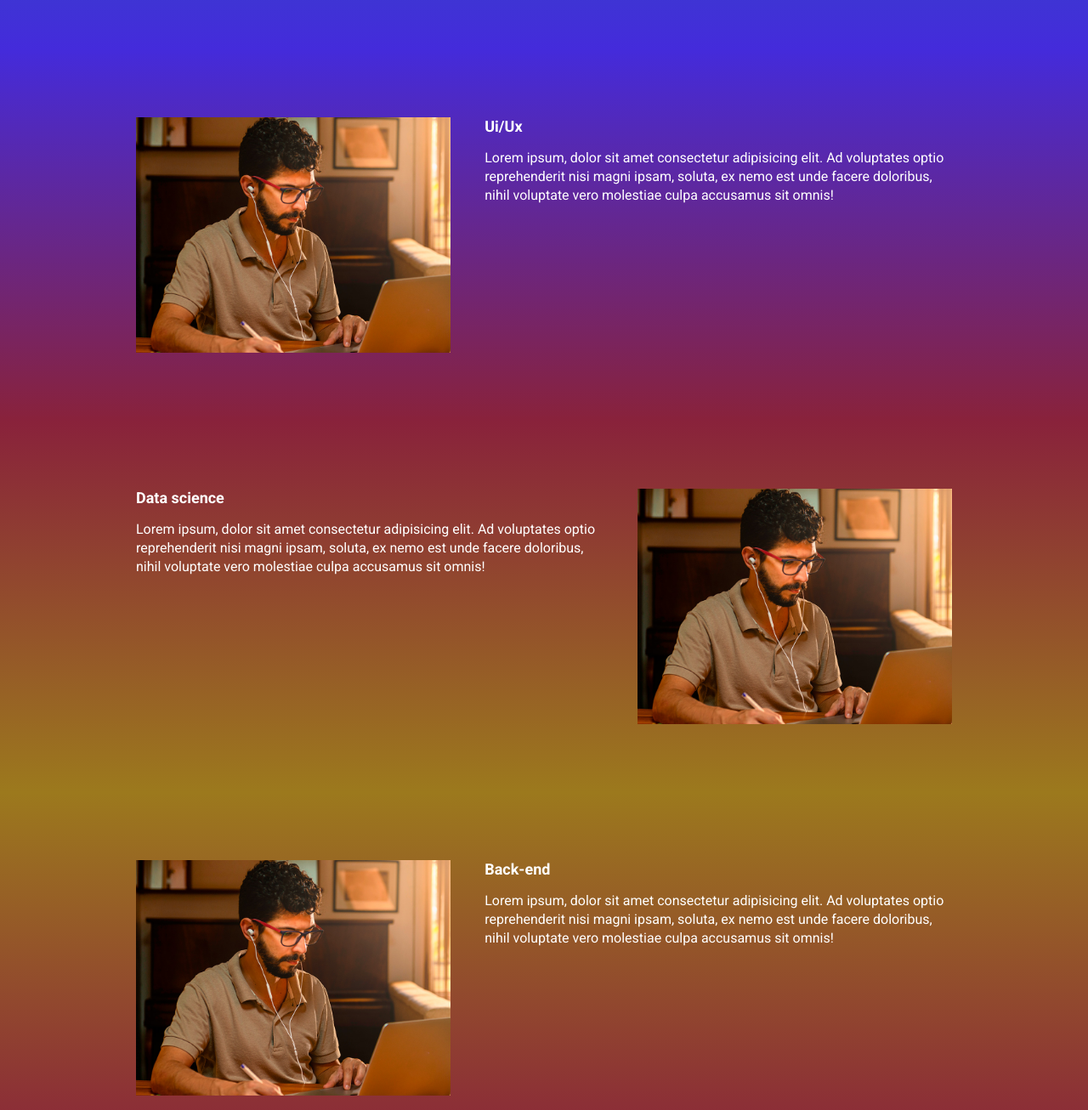
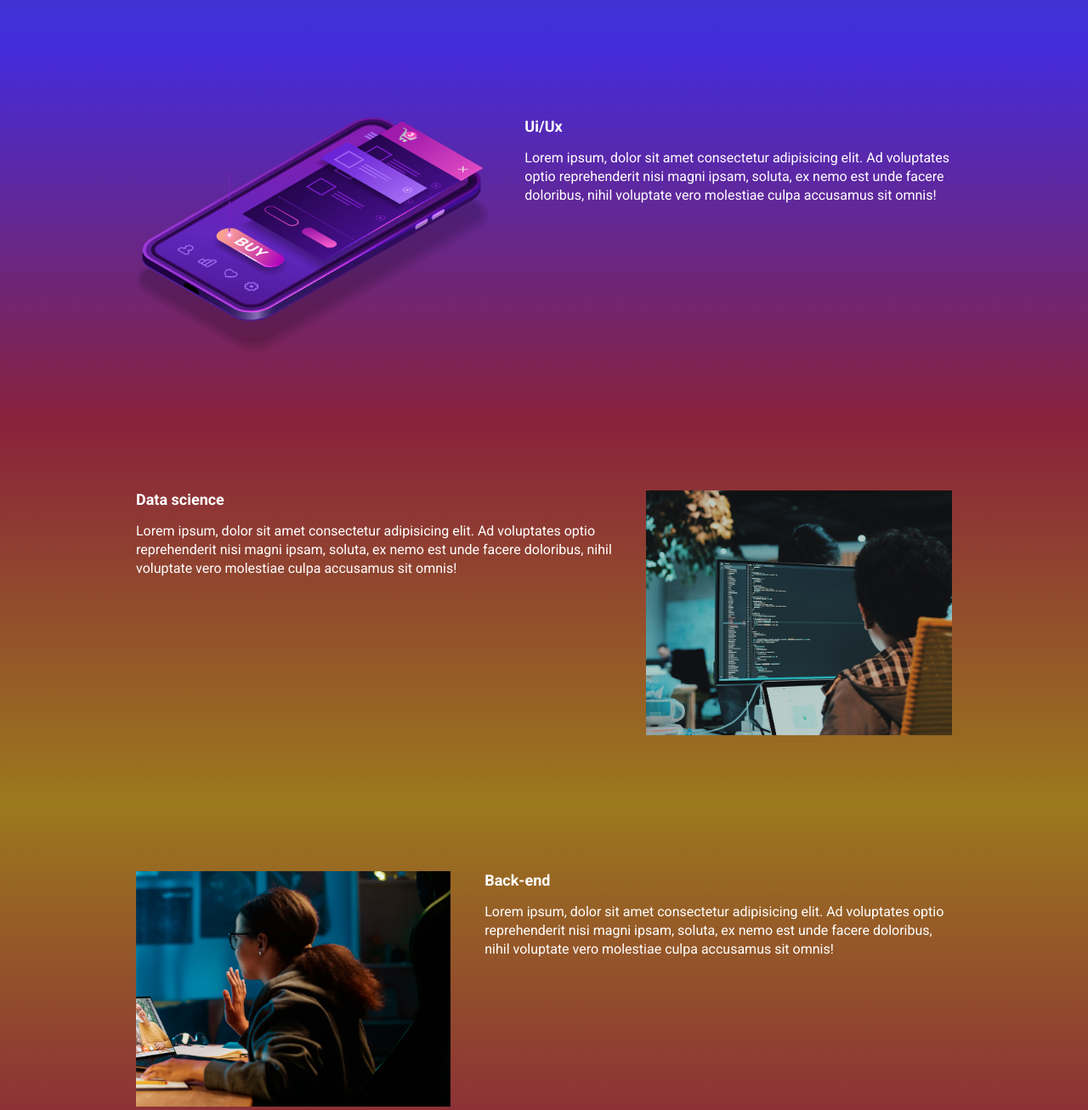
Before and after one commit to Bruno0409/ebac_tech_talks, a website built with Parcel: page src/index.html in a window 1280 px wide. Shown: the part 940-2246 px from the top of the page at 85% size. Built offline with nearby package versions, Linux system fonts and the light colour scheme.

Commit message:
atualizando as imagens das seções

```diff
--- a/src/index.html
+++ b/src/index.html
@@ -61,7 +61,7 @@
                     Lorem ipsum, dolor sit amet consectetur adipisicing elit. Ad voluptates optio reprehenderit nisi magni ipsam, soluta, ex nemo est unde facere doloribus, nihil voluptate vero molestiae culpa accusamus sit omnis!
                 </p>
             </div>
-            <img class="event__image" src="./images/frontend.png" alt="Front-end">
+            <img class="event__image" src="./images/ui-ux.png" alt="Ui/Ux">
         </div>
     </section>
 
@@ -73,7 +73,7 @@
                     Lorem ipsum, dolor sit amet consectetur adipisicing elit. Ad voluptates optio reprehenderit nisi magni ipsam, soluta, ex nemo est unde facere doloribus, nihil voluptate vero molestiae culpa accusamus sit omnis!
                 </p>
             </div>
-            <img class="event__image" src="./images/frontend.png" alt="Front-end">
+            <img class="event__image" src="./images/data.png" alt="Data science">
         </div>
     </section>
 
@@ -85,7 +85,7 @@
                     Lorem ipsum, dolor sit amet consectetur adipisicing elit. Ad voluptates optio reprehenderit nisi magni ipsam, soluta, ex nemo est unde facere doloribus, nihil voluptate vero molestiae culpa accusamus sit omnis!
                 </p>
             </div>
-            <img class="event__image" src="./images/frontend.png" alt="Front-end">
+            <img class="event__image" src="./images/backend.png" alt="Back-end">
         </div>
     </section>
 
```
